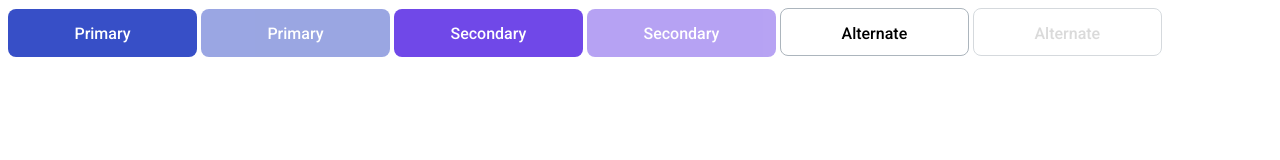
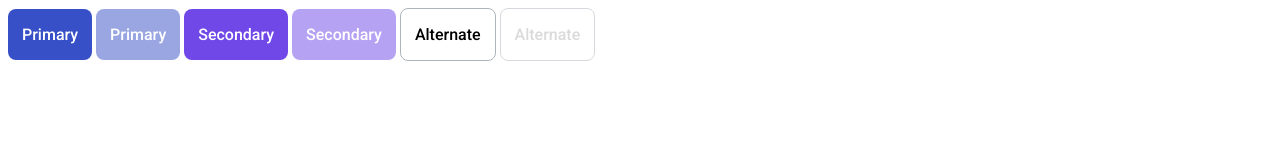
Before and after one commit to js-tasks-ru/htmlcss-20210610_ivan-saltykov, a website: page 03-lection1/01-button/index.html in a window 1280 px wide. Drawn offline with Linux system fonts and the light colour scheme.

Commit message:
corrected remarks

```diff
--- a/03-lection1/01-button/button.css
+++ b/03-lection1/01-button/button.css
@@ -1,9 +1,7 @@
 /* Стилизация кнопки */
 .button_primary{
-    width: 189px;
-    height: 48px;
-    padding-top: 15px;
-    padding-bottom: 14px;
+    display:inline-block;
+    padding: 16px 14px;
     border:none;
     border-radius: 8px;
     background-color: var(--blue);
@@ -16,31 +14,25 @@
     text-align: center;
 }
 .button_primary:hover{
-    width: 189px;
-    height: 48px;
     border:none;
     border-radius: 8px;
-    background-color: #2342C0;
+    background-color: var(--dark-blue);
     color: var(--white);
     transition: opacity 200ms ease-in-out, background 200ms ease-in-out;
     cursor: pointer;
 }
 .button_primary:disabled{
-    width: 189px;
-    height: 48px;
     border:none;
     border-radius: 8px;
     background-color: var(--blue);
     opacity: 0.5;
     color: var(--white);
-    transition: opacity 200ms ease-in-out, background 200ms ease-in-out;
     cursor: not-allowed;
+    pointer-events: none
 }
 .button_secondary{
-    width: 189px;
-    height: 48px;
-    padding-top: 15px;
-    padding-bottom: 14px;
+    display: inline-block;
+    padding: 16px 14px;
     border:none;
     border-radius: 8px;
     background-color: var(--purple);
@@ -53,31 +45,26 @@
     text-align: center;
 }
 .button_secondary:hover{
-    width: 189px;
-    height: 48px;
     border:none;
     border-radius: 8px;
-    background-color: #5028C6;
+    background-color: var(--dark-pupple);
     color: var(--white);
     cursor: pointer;
+    transition: opacity 200ms ease-in-out, background 200ms ease-in-out;
 }
 .button_secondary:disabled{
-    width: 189px;
-    height: 48px;
     border:none;
     border-radius: 8px;
     background-color: var(--purple);
     opacity: 0.5;
     color: var(--white);
-    transition: opacity 200ms ease-in-out, background 200ms ease-in-out;
     cursor: not-allowed;
+    pointer-events: none
 }
 .button_alternate{
-    width: 189px;
-    height: 48px;
-    padding-top: 15px;
-    padding-bottom: 14px;
-    border:1px solid #ACB5BD;
+    display: inline-block;
+    padding: 16px 14px;
+    border:1px solid var(--grey-3);
     background-color:var(--white);
     box-sizing: border-box;
     border-radius: 8px;
@@ -89,21 +76,19 @@
     text-align: center;
 }
 .button_alternate:hover{
-    width: 189px;
-    height: 48px;
-    border:1px solid #212429;
+    border:1px solid var(--black);
     background-color:var(--white);
     box-sizing: border-box;
     border-radius: 8px;
     cursor: pointer;
+    transition: opacity 200ms ease-in-out, background 200ms ease-in-out;
 }
 .button_alternate:disabled{
-    width: 189px;
-    height: 48px;
-    border:1px solid #ACB5BD;
+    border:1px solid var(--grey-3);
     background-color:var(--white);
     box-sizing: border-box;
     opacity: 0.5;
     border-radius: 8px;
     cursor: not-allowed;
+    pointer-events: none
 }
--- a/assets/css/main.css
+++ b/assets/css/main.css
@@ -5,7 +5,9 @@
     --black: #212429;
     --pink: #F784AD;
     --purple: #7048E8;
+    --dark-pupple:#5028C6;
     --blue: #374FC7;
+    --dark-blue:#2342C0;
     --red: #F03D3E;
     --grey-1: #F8F9FA;
     --grey-2: #DDE2E5;
```
